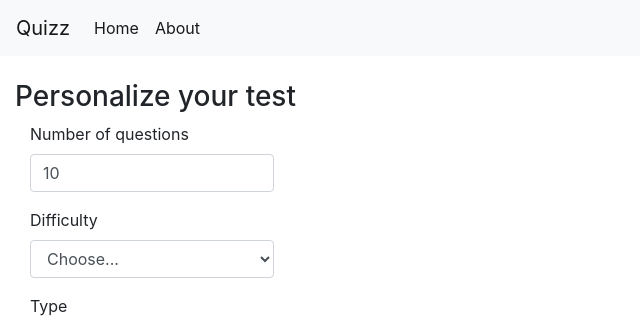
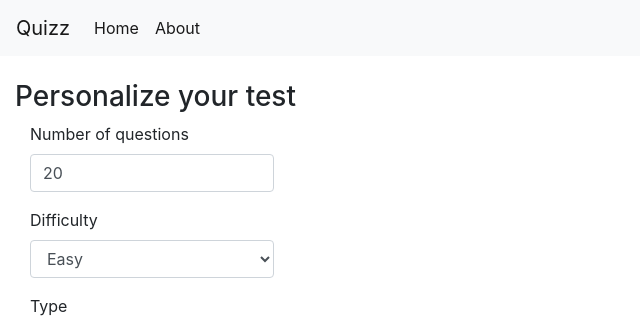
Before and after one commit to mohamessi/Quizz, an Angular app: page /personalized in a window 1280 px wide. Shown: the top 324 px of the page, without its empty margins (0-640 px from the left). Built offline with nearby package versions, Linux system fonts and the light colour scheme.

Commit message:
update selection default value for difficulty

```diff
--- a/src/app/pages/personalized/personalized.component.html
+++ b/src/app/pages/personalized/personalized.component.html
@@ -12,8 +12,8 @@
 
       <div class="form-group col-md-4">
         <label for="difficulty">Difficulty</label>
-        <select name="difficulty" class="form-control" ngModel required>
-          <option value="" selected>Choose...</option>
+        <select name="difficulty" class="form-control" [ngModel]="difficulty" required>
+
           <option value="any">Any Difficulty</option>
           <option value="easy">Easy</option>
           <option value="medium">Medium</option>
--- a/src/app/pages/personalized/personalized.component.ts
+++ b/src/app/pages/personalized/personalized.component.ts
@@ -11,13 +11,17 @@ import { Question } from 'src/app/models/question';
 })
 export class PersonalizedComponent implements OnInit, OnDestroy {
 
-  defaultAmount = 10;
+  defaultAmount: number;
+  difficulty: string;
   questions: Array<Question>;
   personalizedSubscription: Subscription;
 
   constructor(private quizzService: QuizzService) { }
 
+
   ngOnInit() {
+    this.defaultAmount = 20;
+    this.difficulty = "easy";
   }
 
   getPersonalizedQuestions(form: NgForm)
```
